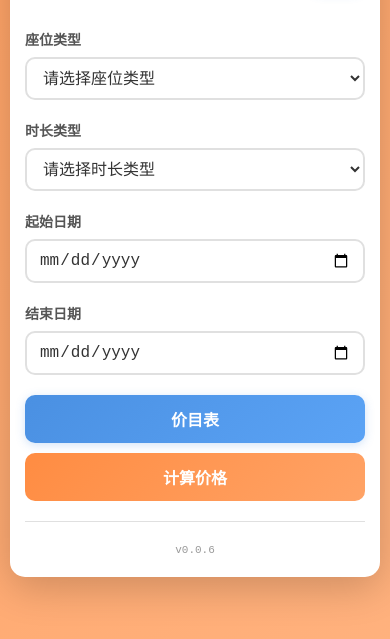
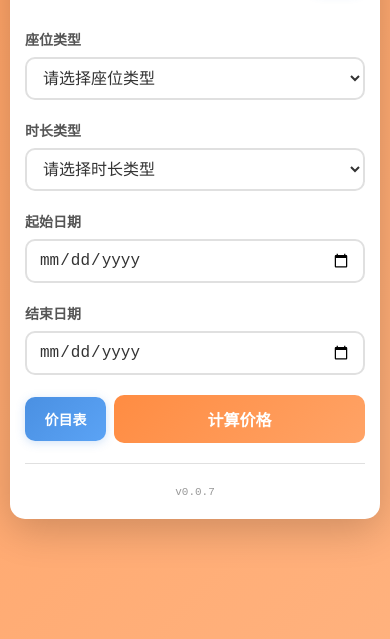
Before and after one commit to Wonderland6627/nbstudy-calculator, a plain HTML site: page index.html in a window 390 px wide. Shown: the part 73-712 px from the top of the page. Drawn offline with Linux system fonts and the light colour scheme.

Commit message:
fix: 修复移动端按钮布局问题
- 修复移动端价目表和计算价格按钮竖直排列的问题
- 移动端按钮保持水平排列，宽度比例25%/75%
- 优化移动端按钮字体大小和间距
- 版本号更新至v0.0.7

```diff
--- a/index.html
+++ b/index.html
@@ -105,7 +105,7 @@
     <script>
         // 动态添加版本号参数防止缓存
         (function() {
-            const version = 'v0.0.6';
+            const version = 'v0.0.7';
             const versionParam = version.replace('v', '').replace(/\./g, '');
             const timestamp = new Date().getTime();
 
--- a/script.js
+++ b/script.js
@@ -6,7 +6,7 @@ let seatMapConfig = {};
 let currentFloor = '2层';
 
 // 版本号 - 每次部署时更新此版本号
-const APP_VERSION = 'v0.0.6';
+const APP_VERSION = 'v0.0.7';
 
 // 加载配置文件
 async function loadConfig() {
--- a/style.css
+++ b/style.css
@@ -543,18 +543,20 @@ input[type="date"]:focus {
     }
 
     .button-group {
-        flex-direction: column;
-        gap: 10px;
+        /* 保持水平排列 */
+        gap: 8px;
     }
 
     .price-list-btn {
-        width: 100%;
-        padding: 12px;
-        font-size: 16px;
+        flex: 0 0 calc(25% - 4px);
+        padding: 12px 8px;
+        font-size: 14px;
     }
 
     .btn-primary {
-        width: 100%;
+        flex: 0 0 calc(75% - 4px);
+        padding: 12px;
+        font-size: 16px;
     }
 
     .seat-map-modal {
```
